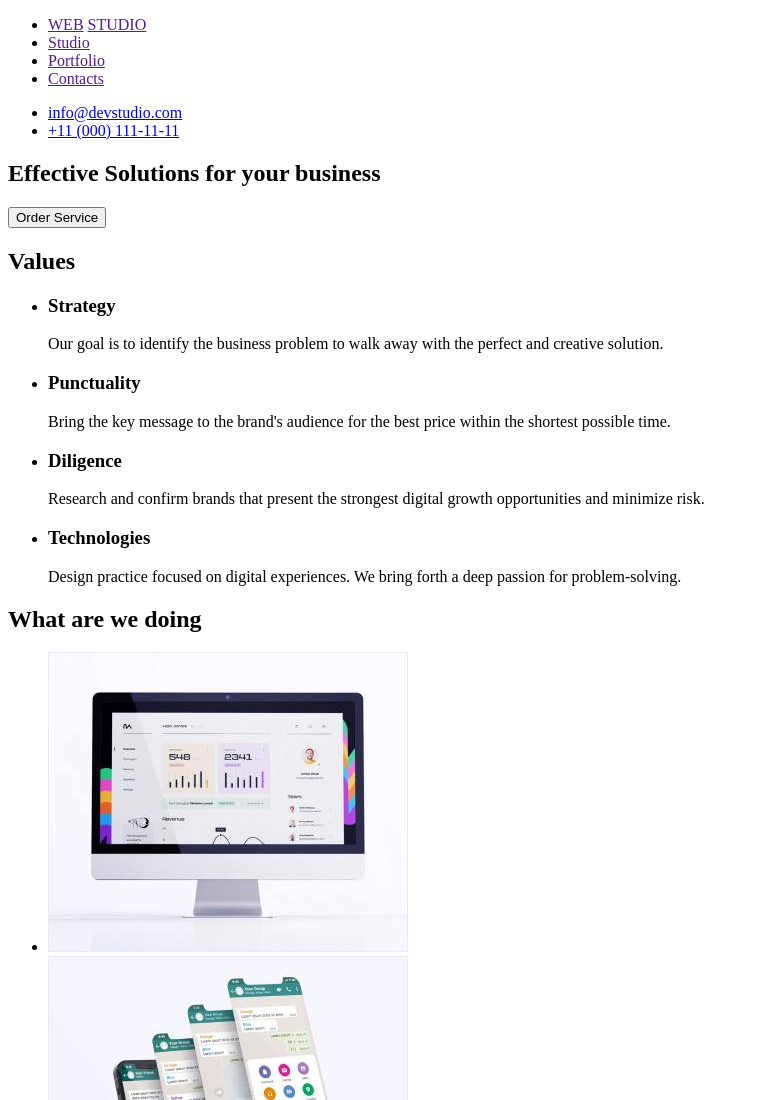
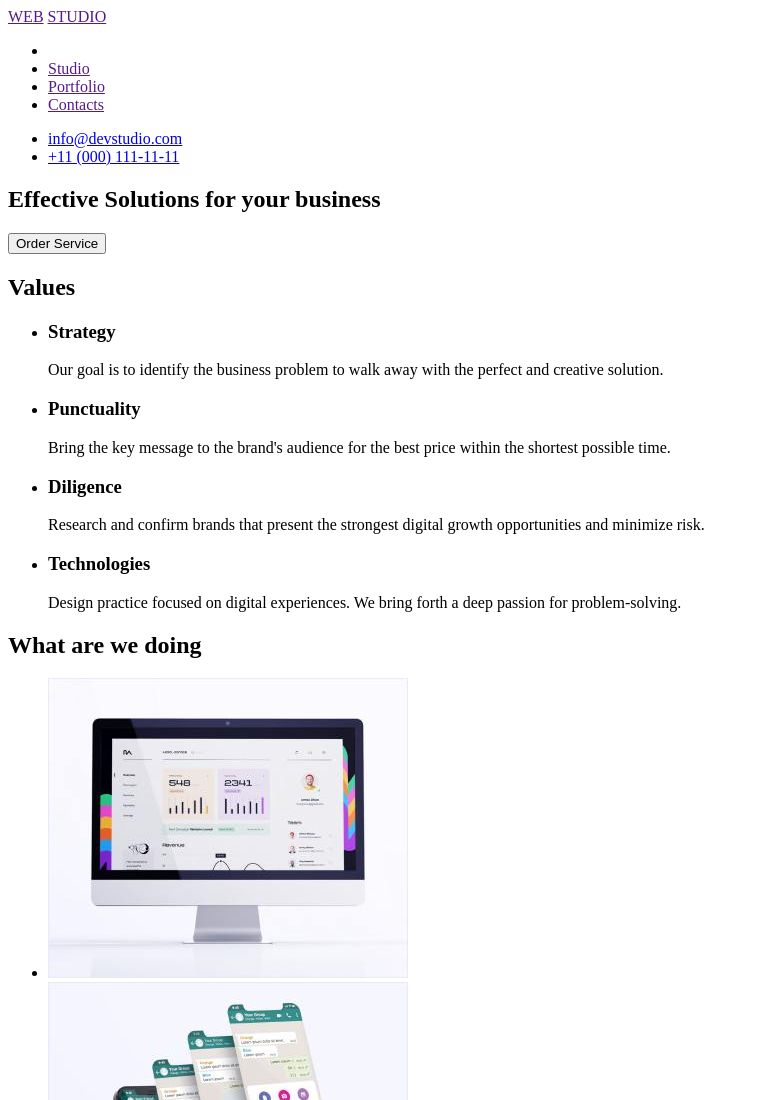
Before and after one commit to olishkevych/goit-markup-hw-01, a plain HTML site: page index.html in a window 1280 px wide. Shown: the top 1100 px of the page, without its empty margins (0-759 px from the left). Drawn offline with Linux system fonts and the light colour scheme.

Commit message:
move logo from nav

```diff
--- a/index.html
+++ b/index.html
@@ -10,9 +10,10 @@
 
 <body>
     <header>
+        <a href=""> WEB</a> <a href="">STUDIO </a>
         <nav>
             <ul>
-                <li> <a href=""> WEB</a> <a href="">STUDIO </a> </li>
+                <li>  </li>
                 <li> <a href=""> Studio</a> </li>
                 <li> <a href=""> Portfolio</a> </li>
                 <li> <a href=""> Contacts </a> </li>
```
